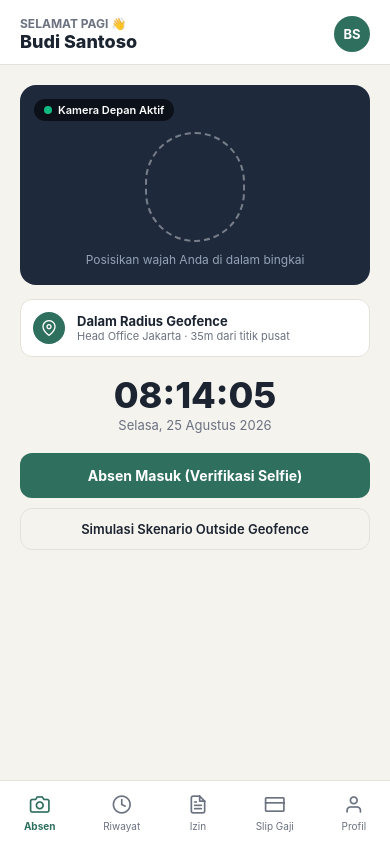
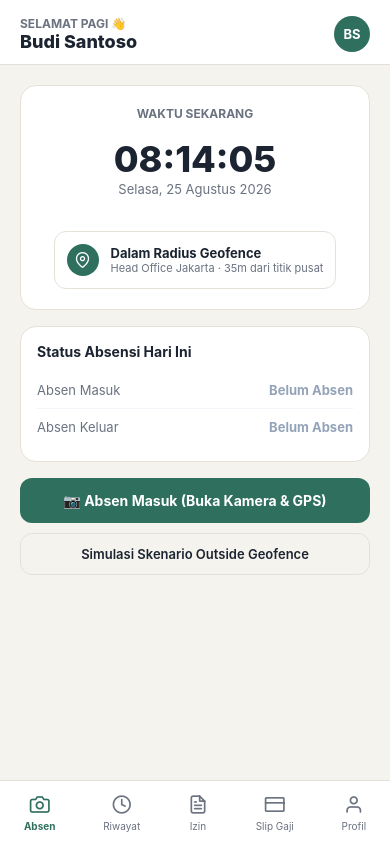
Before and after one commit to rikmyk/HRIS, a React Native app in the folder mobile/: screen / in a window 390 px wide. Built offline with nearby package versions, Linux system fonts and the light colour scheme.

Commit message:
feat(mobile): hide inline camera preview by default and launch modal with camera/GPS permissions on clock in/out

```diff
--- a/mobile/App.tsx
+++ b/mobile/App.tsx
@@ -1,5 +1,5 @@
 import React, { useState } from 'react';
-import { StyleSheet, Text, View, TouchableOpacity, TextInput, SafeAreaView, ScrollView, Alert, Linking } from 'react-native';
+import { StyleSheet, Text, View, TouchableOpacity, TextInput, SafeAreaView, ScrollView, Alert, Linking, Modal, ActivityIndicator } from 'react-native';
 import { Feather } from '@expo/vector-icons';
 import { Colors, Radius } from './src/theme';
 
@@ -11,6 +11,11 @@ export default function App() {
   const [clockInSuccess, setClockInSuccess] = useState<boolean>(false);
   const [clockOutSuccess, setClockOutSuccess] = useState<boolean>(false);
 
+  // Camera Modal & Permission State
+  const [isCameraModalOpen, setIsCameraModalOpen] = useState<boolean>(false);
+  const [attendanceType, setAttendanceType] = useState<'in' | 'out'>('in');
+  const [isRequestingPermissions, setIsRequestingPermissions] = useState<boolean>(false);
+
   // Form input state for Leave Request
   const [leaveReason, setLeaveReason] = useState<string>('Cuti Tahunan keperluan keluarga');
   const [leaveDays, setLeaveDays] = useState<string>('3');
@@ -20,8 +25,19 @@ export default function App() {
     { id: '2', type: 'Cuti Tahunan', date: '01 Jun 2026', days: '1 Hari', status: 'Disetujui' }
   ]);
 
+  // Trigger camera & GPS modal
+  const openAttendanceModal = (type: 'in' | 'out') => {
+    setAttendanceType(type);
+    setIsCameraModalOpen(true);
+    setIsRequestingPermissions(true);
+    setTimeout(() => {
+      setIsRequestingPermissions(false);
+    }, 1000);
+  };
+
   // Handlers for Mobile Actions
   const handleClockIn = async () => {
+    setIsCameraModalOpen(false);
     try {
       await fetch(`${API_BASE}/attendance/clock-in`, {
         method: 'POST',
@@ -36,6 +52,7 @@ export default function App() {
   };
 
   const handleClockOut = async () => {
+    setIsCameraModalOpen(false);
     try {
       await fetch(`${API_BASE}/attendance/clock-out`, {
         method: 'POST',
@@ -138,22 +155,18 @@ export default function App() {
 
       {/* Main Tab Screen Content */}
       <ScrollView contentContainerStyle={styles.content}>
-        {/* TAB 1: ABSEN MASUK (SUCCESS / CAMERA LIVE) */}
+        {/* TAB 1: ABSEN HOME & STATUS */}
         {activeTab === 'home' && (
           <View>
-            {/* Live Camera View Box */}
-            <View style={styles.cameraBox}>
-              <View style={styles.camTopline}>
-                <View style={styles.badgeLive}>
-                  <View style={styles.dotGreen} />
-                  <Text style={styles.badgeText}>Kamera Depan Aktif</Text>
-                </View>
-              </View>
-              <View style={styles.faceGuide} />
-              <Text style={styles.camHint}>Posisikan wajah Anda di dalam bingkai</Text>
-            </View>
+            {/* Clock Time & Date Banner */}
+            <View style={{ backgroundColor: '#FFF', borderRadius: Radius.lg, padding: 20, alignItems: 'center', borderWidth: 1, borderColor: Colors.lineBorder, marginBottom: 16 }}>
+              <Text style={styles.welcomeText}>WAKTU SEKARANG</Text>
+              <Text style={styles.timeText}>
+                {clockOutSuccess ? '17:05:12' : clockInSuccess ? '17:05:00' : '08:14:05'}
+              </Text>
+              <Text style={styles.dateText}>Selasa, 25 Agustus 2026</Text>
 
-            {/* GPS Pulse Card */}
+              {/* GPS Status Badge */}
               <View style={styles.gpsCard}>
                 <View style={styles.gpsPulseIcon}>
                   <Feather name="map-pin" size={16} color="#FFF" />
@@ -163,31 +176,35 @@ export default function App() {
                   <Text style={styles.gpsSub}>Head Office Jakarta · 35m dari titik pusat</Text>
                 </View>
               </View>
+            </View>
 
-            {/* Clock Time & Date */}
-            <Text style={styles.timeText}>
-              {clockOutSuccess ? '17:05:12' : clockInSuccess ? '17:05:00' : '08:14:05'}
-            </Text>
-            <Text style={styles.dateText}>Selasa, 25 Agustus 2026</Text>
+            {/* Attendance Status Summary Card */}
+            <View style={{ backgroundColor: '#FFF', borderRadius: Radius.lg, padding: 16, borderWidth: 1, borderColor: Colors.lineBorder, marginBottom: 16 }}>
+              <Text style={{ fontSize: 14, fontWeight: '700', color: Colors.darkInk, marginBottom: 12 }}>Status Absensi Hari Ini</Text>
 
-            {clockInSuccess && (
-              <View style={{ marginBottom: 16, backgroundColor: clockOutSuccess ? '#DCFCE7' : '#FEF3C7', padding: 12, borderRadius: 10, borderLeftWidth: 4, borderLeftColor: clockOutSuccess ? '#166534' : '#D97706' }}>
-                <Text style={{ color: clockOutSuccess ? '#166534' : '#92400E', fontWeight: 'bold', fontSize: 13 }}>
-                  {clockOutSuccess ? '✓ Absensi Hari Ini Lengkap' : '✓ Absen Masuk Dicatat (08:14 WIB)'}
-                </Text>
-                <Text style={{ color: clockOutSuccess ? '#15803D' : '#B45309', fontSize: 11, marginTop: 2 }}>
-                  {clockOutSuccess ? 'Absen Masuk: 08:14:05 WIB · Absen Keluar: 17:05:12 WIB' : 'Silakan lakukan Absen Keluar saat jam kerja Anda selesai.'}
+              <View style={{ flexDirection: 'row', justifyContent: 'space-between', paddingVertical: 10, borderBottomWidth: 1, borderBottomColor: '#F1F5F9' }}>
+                <Text style={{ fontSize: 13, color: Colors.mutedText }}>Absen Masuk</Text>
+                <Text style={{ fontSize: 13, fontWeight: '700', color: clockInSuccess ? '#166534' : '#94A3B8' }}>
+                  {clockInSuccess ? '✓ 08:14:05 WIB' : 'Belum Absen'}
                 </Text>
               </View>
-            )}
 
+              <View style={{ flexDirection: 'row', justifyContent: 'space-between', paddingVertical: 10 }}>
+                <Text style={{ fontSize: 13, color: Colors.mutedText }}>Absen Keluar</Text>
+                <Text style={{ fontSize: 13, fontWeight: '700', color: clockOutSuccess ? '#166534' : '#94A3B8' }}>
+                  {clockOutSuccess ? '✓ 17:05:12 WIB' : 'Belum Absen'}
+                </Text>
+              </View>
+            </View>
+
+            {/* Action Buttons */}
             {!clockInSuccess ? (
-              <TouchableOpacity style={styles.btnPrimary} onPress={handleClockIn}>
-                <Text style={styles.btnPrimaryText}>Absen Masuk (Verifikasi Selfie)</Text>
+              <TouchableOpacity style={styles.btnPrimary} onPress={() => openAttendanceModal('in')}>
+                <Text style={styles.btnPrimaryText}>📷 Absen Masuk (Buka Kamera & GPS)</Text>
               </TouchableOpacity>
             ) : !clockOutSuccess ? (
-              <TouchableOpacity style={[styles.btnPrimary, { backgroundColor: '#1E3A8A' }]} onPress={handleClockOut}>
-                <Text style={styles.btnPrimaryText}>Absen Keluar (Verifikasi Selfie)</Text>
+              <TouchableOpacity style={[styles.btnPrimary, { backgroundColor: '#1E3A8A' }]} onPress={() => openAttendanceModal('out')}>
+                <Text style={styles.btnPrimaryText}>📷 Absen Keluar (Buka Kamera & GPS)</Text>
               </TouchableOpacity>
             ) : (
               <TouchableOpacity style={[styles.btnPrimary, { backgroundColor: '#64748B' }]} disabled>
@@ -422,6 +439,75 @@ export default function App() {
           <Text style={[styles.navText, activeTab === 'profile' && styles.navActiveText]}>Profil</Text>
         </TouchableOpacity>
       </View>
+
+      {/* CAMERA & GPS ATTENDANCE MODAL DIALOG */}
+      <Modal visible={isCameraModalOpen} animationType="slide" transparent>
+        <View style={styles.modalOverlay}>
+          <View style={styles.modalContent}>
+            {/* Modal Header */}
+            <View style={styles.modalHeader}>
+              <View style={{ flexDirection: 'row', alignItems: 'center' }}>
+                <Feather name="camera" size={20} color={Colors.forestGreen} style={{ marginRight: 8 }} />
+                <Text style={styles.modalTitle}>
+                  {attendanceType === 'in' ? 'Verifikasi Absen Masuk' : 'Verifikasi Absen Keluar'}
+                </Text>
+              </View>
+              <TouchableOpacity onPress={() => setIsCameraModalOpen(false)}>
+                <Feather name="x" size={22} color={Colors.darkInk} />
+              </TouchableOpacity>
+            </View>
+
+            {isRequestingPermissions ? (
+              <View style={styles.permissionBox}>
+                <ActivityIndicator size="large" color={Colors.forestGreen} style={{ marginBottom: 16 }} />
+                <Text style={styles.permissionTitle}>Meminta Akses Kamera & GPS HP...</Text>
+                <Text style={styles.permissionSub}>
+                  Sistem sedang mengaktifkan sensor lokasi presisi dan kamera depan perangkat Anda.
+                </Text>
+              </View>
+            ) : (
+              <View>
+                {/* Camera Frame inside Modal */}
+                <View style={styles.cameraBoxModal}>
+                  <View style={styles.camTopline}>
+                    <View style={styles.badgeLive}>
+                      <View style={styles.dotGreen} />
+                      <Text style={styles.badgeText}>Kamera Depan Aktif · Live</Text>
+                    </View>
+                  </View>
+                  <View style={styles.faceGuide} />
+                  <Text style={styles.camHint}>Posisikan wajah Anda di dalam bingkai</Text>
+                </View>
+
+                {/* GPS Location inside Modal */}
+                <View style={styles.gpsCardModal}>
+                  <Feather name="map-pin" size={16} color={Colors.forestGreen} style={{ marginRight: 8 }} />
+                  <Text style={styles.gpsSubModal}>
+                    Lat: -6.2088, Lng: 106.8456 · Head Office (Radius 35m - Valid)
+                  </Text>
+                </View>
+
+                {/* Capture & Submit Button */}
+                <TouchableOpacity
+                  style={[styles.btnPrimary, { marginTop: 16, backgroundColor: attendanceType === 'out' ? '#1E3A8A' : Colors.forestGreen }]}
+                  onPress={attendanceType === 'in' ? handleClockIn : handleClockOut}
+                >
+                  <Text style={styles.btnPrimaryText}>
+                    📷 Ambil Foto & Submit {attendanceType === 'in' ? 'Absen Masuk' : 'Absen Keluar'}
+                  </Text>
+                </TouchableOpacity>
+
+                <TouchableOpacity
+                  style={[styles.btnSecondary, { marginTop: 8 }]}
+                  onPress={() => setIsCameraModalOpen(false)}
+                >
+                  <Text style={styles.btnSecondaryText}>Batal</Text>
+                </TouchableOpacity>
+              </View>
+            )}
+          </View>
+        </View>
+      </Modal>
     </SafeAreaView>
   );
 }
@@ -493,5 +579,15 @@ const styles = StyleSheet.create({
   logoBadge: { width: 44, height: 44, borderRadius: 12, backgroundColor: Colors.forestGreen, justifyContent: 'center', alignItems: 'center', marginBottom: 16 },
   logoText: { color: '#FFF', fontSize: 22, fontWeight: '800' },
   loginTitle: { fontSize: 24, fontWeight: '800', color: Colors.darkInk, marginBottom: 6 },
-  loginSub: { fontSize: 13, color: Colors.mutedText, marginBottom: 24 }
+  loginSub: { fontSize: 13, color: Colors.mutedText, marginBottom: 24 },
+  modalOverlay: { flex: 1, backgroundColor: 'rgba(0,0,0,0.65)', justifyContent: 'flex-end' },
+  modalContent: { backgroundColor: '#FFF', borderTopLeftRadius: 20, borderTopRightRadius: 20, padding: 20, paddingBottom: 36 },
+  modalHeader: { flexDirection: 'row', justifyContent: 'space-between', alignItems: 'center', marginBottom: 16, paddingBottom: 12, borderBottomWidth: 1, borderBottomColor: Colors.lineBorder },
+  modalTitle: { fontSize: 16, fontWeight: '800', color: Colors.darkInk },
+  permissionBox: { paddingVertical: 36, alignItems: 'center', justifyContent: 'center' },
+  permissionTitle: { fontSize: 15, fontWeight: '700', color: Colors.darkInk, marginBottom: 6 },
+  permissionSub: { fontSize: 12, color: Colors.mutedText, textAlign: 'center', paddingHorizontal: 20, lineHeight: 18 },
+  cameraBoxModal: { height: 220, backgroundColor: '#1E293B', borderRadius: Radius.lg, justifyContent: 'space-between', padding: 14, alignItems: 'center' },
+  gpsCardModal: { marginTop: 12, backgroundColor: '#F8FAFC', borderRadius: Radius.md, padding: 12, flexDirection: 'row', alignItems: 'center', borderWidth: 1, borderColor: Colors.lineBorder },
+  gpsSubModal: { fontSize: 12, fontWeight: '600', color: Colors.darkInk }
 });
```
Lines whose indentation alone changed are shown as unchanged.
